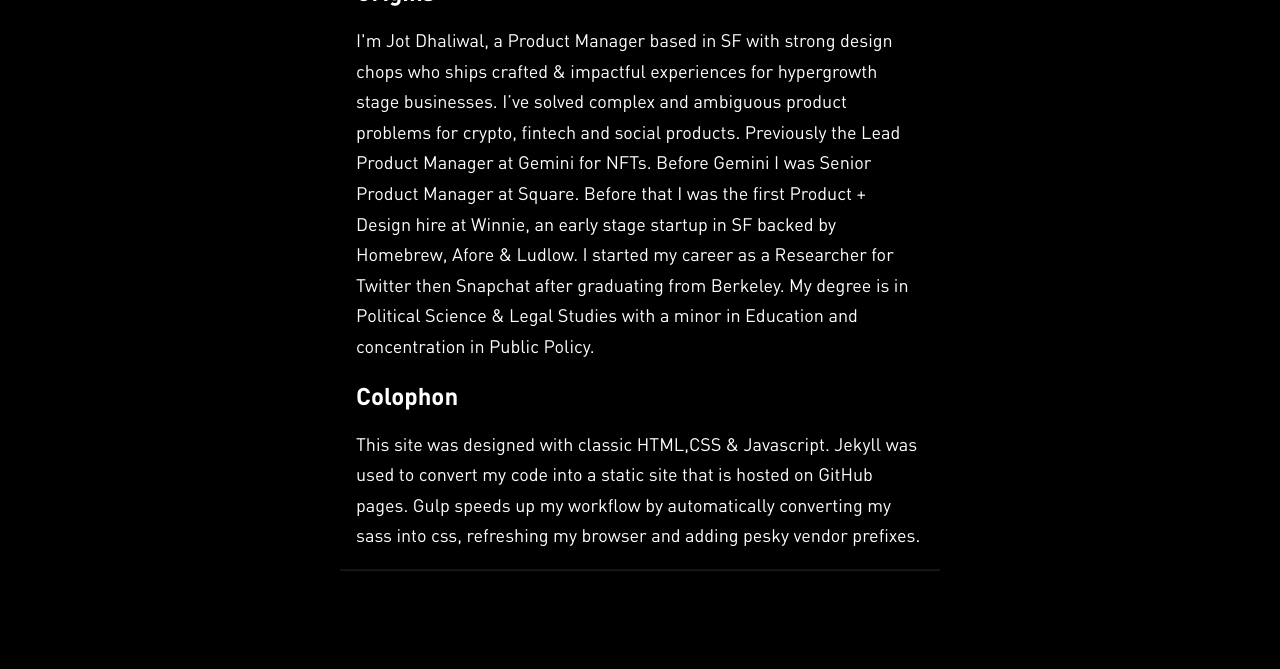
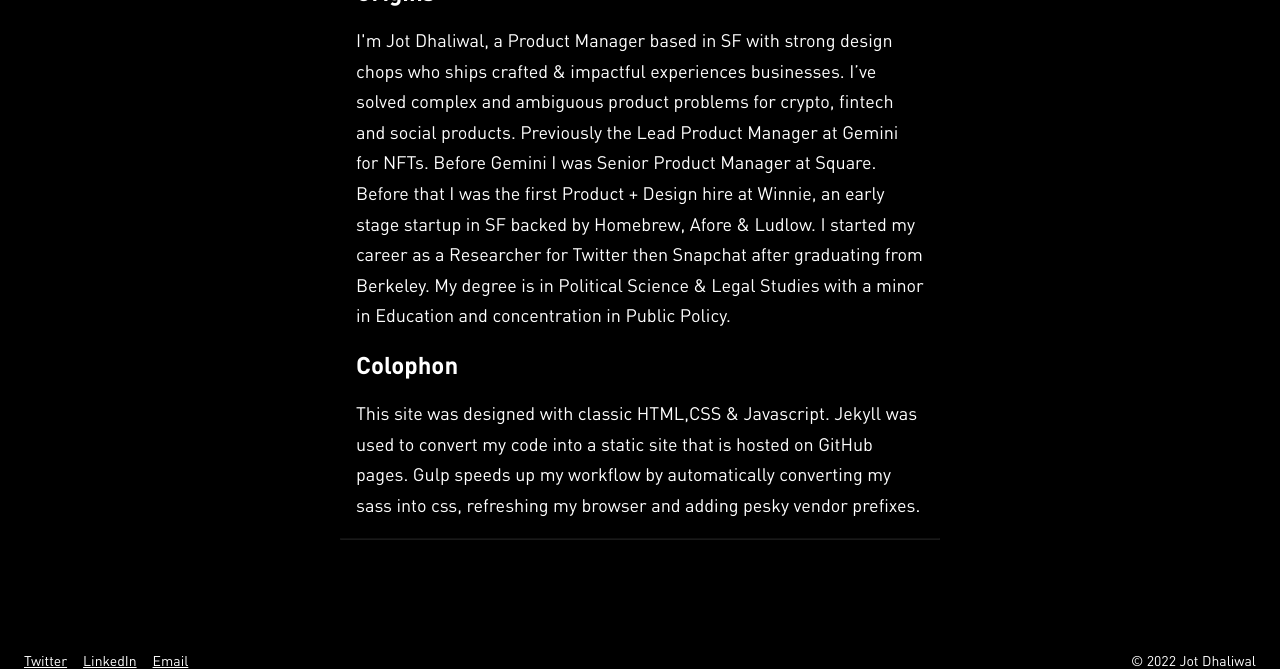
Before and after one commit to jotd/jotd-portfolio, a Jekyll site: the page about/index.html, which Jekyll copies as it is, in a window 1280 px wide and 900 px high, scrolled down 606 px, cut to the strip 231-900 px from the top of the window. Built offline with Jekyll 4.4.1, drawn with Linux system fonts in a browser that asks for light colours.

Commit message:
Update index.html

```diff
--- a/about/index.html
+++ b/about/index.html
@@ -49,7 +49,7 @@
     <div class="content-about">
       <span id="margin-below-section" class="text-subheader-3 highlight">Origins</span>
       <p class="text-body">
-        I'm Jot Dhaliwal, a Product Manager based in SF with strong design chops who ships crafted & impactful experiences for hypergrowth stage businesses.
+        I'm Jot Dhaliwal, a Product Manager based in SF with strong design chops who ships crafted & impactful experiences businesses.
         I’ve solved complex and ambiguous product problems for crypto, fintech and social products.
         Previously the Lead Product Manager at Gemini for NFTs. Before Gemini I was Senior Product Manager at Square.
         Before that I was the first Product + Design hire at Winnie, an early stage startup in SF backed by Homebrew, Afore & Ludlow.
```
